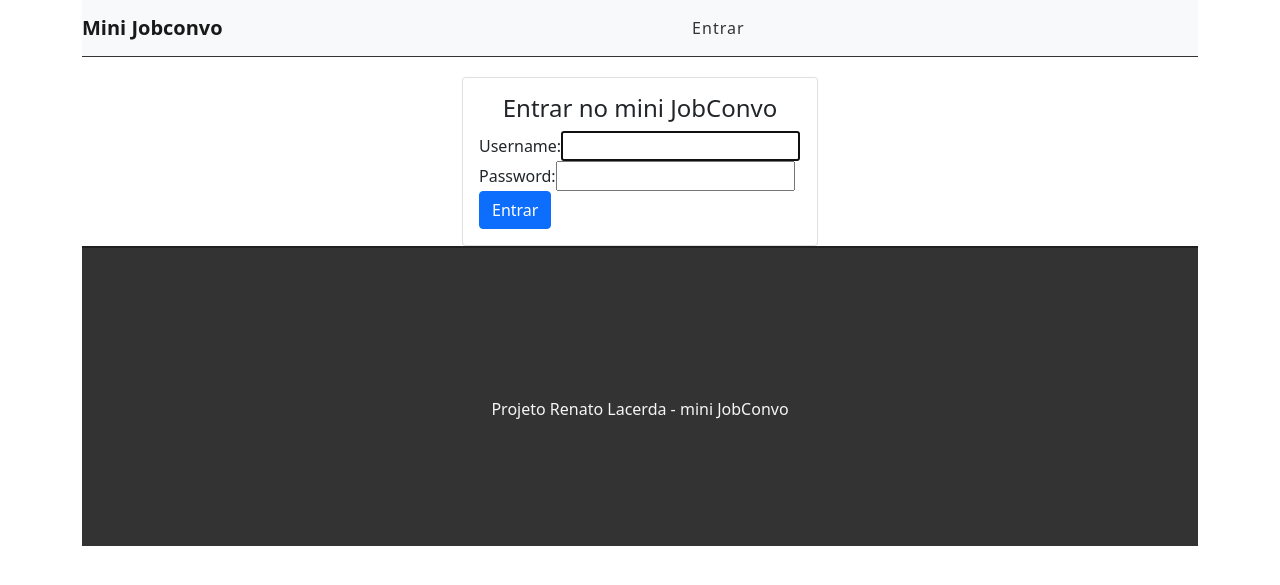
After one commit to lacerdarenato/JobConvo, a Django app: page /accounts/login/ in a window 1280 px wide. The commit adds this page. Shown: the top 585 px of the page. Run offline with Django 3.2, Linux system fonts and the light colour scheme; some libraries are stand-ins or nearby versions.

Commit message:
Create features registration e ajust templates for login and logout

```diff
--- a/SistemaVagasWeb/SistemaVagasWeb/urls.py
+++ b/SistemaVagasWeb/SistemaVagasWeb/urls.py
@@ -7,5 +7,6 @@ urlpatterns = [
     path(route='principal/', view=include('principal.urls')),
     path(route='candidato/', view=include('candidato.urls')),
     path(route='vagas/', view=include('vagas.urls')),
+    path('accounts/', include('django.contrib.auth.urls')),
 
 ]
--- a/SistemaVagasWeb/static/css/style.css
+++ b/SistemaVagasWeb/static/css/style.css
@@ -45,9 +45,13 @@
 /* search */
 
 .fas.fa-search {
-    position: absolute;
-    top: 12px;
-    right: 26px;
+    position:absolute;
+    top:12px; right:26px;
+    z-index:10;
+    border:none;
+    background:transparent;
+    outline:none;
+    cursor: pointer;
 }
 
 .search-div{
@@ -55,6 +59,7 @@
     margin-top: 15px;
     margin-bottom: 15px;
     display: inline-block;
+    position: relative;
 }
 
 /* Lista de Vagas*/
@@ -119,3 +124,26 @@ ul.messages{
 ul.messages li{
     list-style: none;
 }
+
+/* login */
+
+.auth-card{
+    margin-botton: 30px;
+}
+
+/* Paginação */
+
+.pagination{
+    margin-bottom: 20px;
+}
+
+.step-links{
+    position: relative;
+    margin-left: auto;
+    margin-right: auto;
+}
+
+.ste-links .current{
+    margin-left: 5px;
+    margin-right: 5px;
+}
--- a/SistemaVagasWeb/static/js/scripts.js
+++ b/SistemaVagasWeb/static/js/scripts.js
@@ -1 +1,9 @@
-console.log('funcionou!');
+$(document).ready(function(){
+
+    var searchBtn = $('#search-btn');
+    var searchForm = $('#search-form');
+
+    $(searchBtn).on('click', function(){
+        searchForm.submit();
+    });
+});
--- a/SistemaVagasWeb/templates/base.html
+++ b/SistemaVagasWeb/templates/base.html
@@ -21,15 +21,24 @@
             </button>
             <div class="collapse navbar-collapse" id="navbarSupportedContent">
               <ul class="navbar-nav mr-auto">
+                  {% if user.is_authenticated %}
                   <li class="nav-item">
-                  <a class="nav-link" aria-current="page" href="#">Candidato</a>
+                      <a class="nav-link"  href="#">Candidato</a>
                     </li>
                     <li class="nav-item">
-                  <a class="nav-link" aria-current="page" href="vagas/">Vagas</a>
+                      <a class="nav-link" href="vagas/">Vagas</a>
                     </li>
                     <li class="nav-item">
-                  <a class="nav-link" aria-current="page" href="#">Empresa</a>
+                      <a class="nav-link" href="#">Empresa</a>
                     </li>
+                    <li class="nav-item">
+                      <a class="nav-link" href="/accounts/logout">Sair</a>
+                    </li>
+                  {% else %}
+                    <li class="nav-item">
+                      <a class="nav-link" href="/accounts/login">Entrar</a>
+                    </li>
+                  {% endif %}
               </ul>
             </div>
           </div>
@@ -38,8 +47,8 @@
         <footer><p>Projeto Renato Lacerda - mini JobConvo</p></footer>
     </div>
 
+    <script src="https://code.jquery.com/jquery-1.9.1.js"></script>
 
-    <script src="https://cdn.jsdelivr.net/npm/bootstrap@5.0.1/dist/js/bootstrap.bundle.min.js" integrity="sha384-gtEjrD/SeCtmISkJkNUaaKMoLD0//ElJ19smozuHV6z3Iehds+3Ulb9Bn9Plx0x4" crossorigin="anonymous"></script>
     <script src="{% static 'js/scripts.js' %}"></script>
 
 </body>
--- /dev/null
+++ b/SistemaVagasWeb/templates/registration/login.html
@@ -0,0 +1,21 @@
+{% extends 'base.html' %}
+
+{% block title %} Entrar no mini JobConvo {% endblock %}
+
+{% block content %}
+<div class="row">
+    <div class="col-md-4 offset-md-4">
+      <div class="card auth-card">
+        <div class="card-body">
+          <h4 class="card-title text-center">Entrar no mini JobConvo</h4>
+          <form method="post">
+            {% csrf_token %}
+            <input type="hidden" name="next" value="{{next}}">
+            {{form}}
+            <button type="submit" class="btn btn-primary btn-block">Entrar</button>
+          </form>
+        </div>
+      </div>
+    </div>
+</div>
+{% endblock %}
--- a/SistemaVagasWeb/vagas/urls.py
+++ b/SistemaVagasWeb/vagas/urls.py
@@ -4,7 +4,7 @@ from . import views
 
 urlpatterns = [
     path('', views.vagasList, name='vagas-list'),
-    path('<int:id>', views.vagaView, name='vaga-view'),
+    path('<int:id>/', views.vagaView, name='vaga-view'),
     path('newvaga/', views.newVaga, name='new-vaga'),
     path('editvaga/<int:id>', views.editVaga, name='edit-vaga'),
     path('deletevaga/<int:id>', views.deleteVaga, name='delete-vaga'),
```
Also changed, not shown: SistemaVagasWeb/SistemaVagasWeb/settings.py (+8 -2 lines), SistemaVagasWeb/templates/vagas/list.html (+22 -2 lines), SistemaVagasWeb/templates/vagas/vaga.html (+7 -5 lines), SistemaVagasWeb/vagas/views.py (+18 -7 lines). Lines whose indentation alone changed are shown as unchanged.
